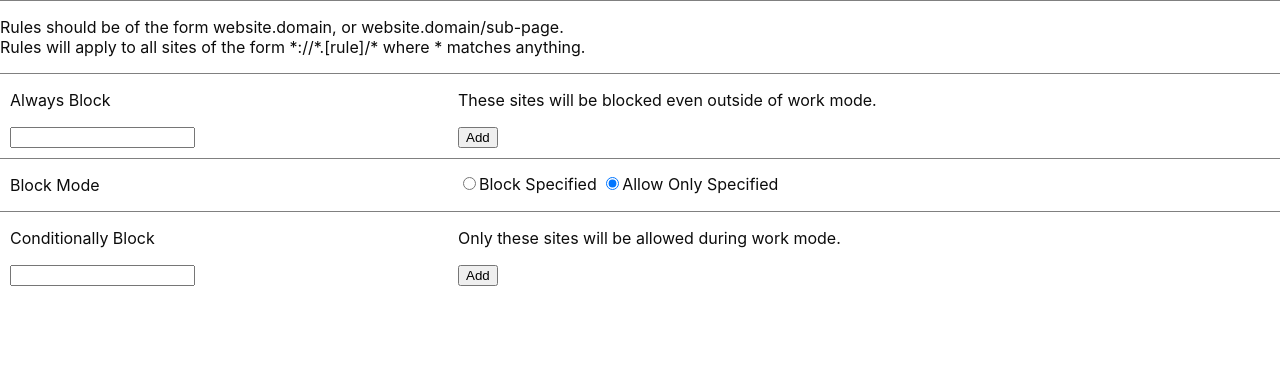
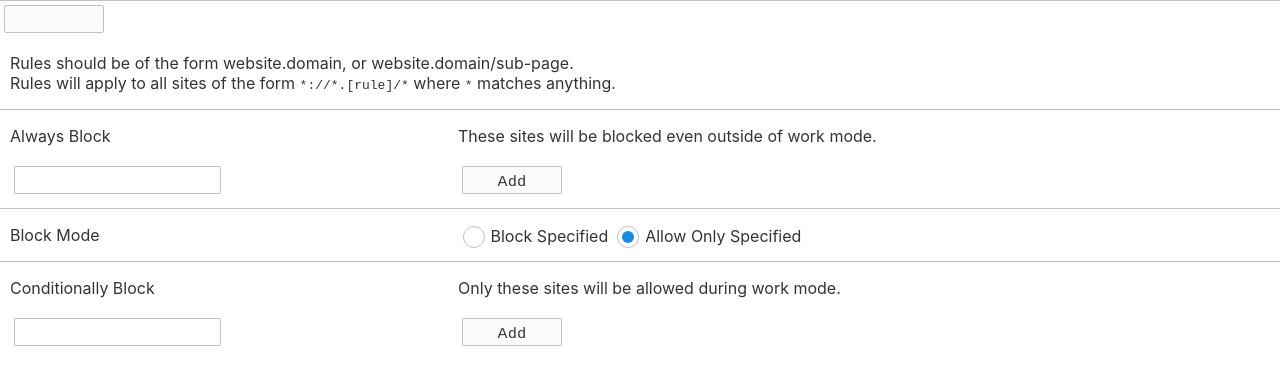
Before and after one commit to WFrankish/procrastination-guard, a browser extension: page options.html in a window 1280 px wide. Drawn offline with Linux system fonts and the light colour scheme.

Commit message:
finalise css

```diff
--- a/options.css
+++ b/options.css
@@ -28,14 +28,16 @@
   padding-bottom: 10px;
 }
 html {
-  color: #0c0c0c;
+  color: #333;
   font-family: Fira Sans,-apple-system,BlinkMacSystemFont,Segoe UI,Roboto,Oxygen,Ubuntu,Cantarell,Droid Sans,Helvetica Neue,sans-serif
 }
 body{
   padding: 0;
   margin: 0;
 }
-
+m{
+  font-family: monospace;
+}
 /* Mobile Screens */
 [class*="col-"] {
   width: 100%;
@@ -44,7 +46,72 @@ body{
   .col-l {width: 35%;}
   .col-r {width: 65%;}
   .col-f {
+    padding-left: 10px;
     width: 100%;
-    border-bottom: 1px solid grey;
+    border-bottom: 1px solid #c1c1c1;
   }
 }
+input[type=button]{
+  letter-spacing: 0.8px;
+  color: #333;
+  background-color: #fbfbfb;
+  border-radius: 2px;
+  border: 1px solid #c1c1c1;
+  padding: 3px;
+  min-width: 100px;
+  height: 28px;
+  font-size: 15px;
+  margin: 4px;
+}
+input[type=button]:hover{
+  background-color: #ebebeb;
+}
+input[type=button]:active{
+  background-color: #dadada;
+}
+input[type=text]{
+  color: #333;
+  background-color: #ffffff;
+  border-radius: 1px;
+  border: 1px solid #c1c1c1;
+  padding: 3px;
+  min-width: 100px;
+  height: 28px;
+  font-size: 15px;
+  margin: 4px;
+}
+input[type=text]:focus{
+  border: 1px solid #006b9d;
+}
+input[type=radio]{
+  width : 40px;
+  margin : 0;
+  padding : 0;
+  opacity  : 0;
+}
+input[type=radio] + label{
+  display      : inline-block;
+  margin-left  : -40px;
+  line-height  : 1.5em;
+}
+input[type=radio] + label > span{
+  display : inline-block;
+  width : 22px;
+  height : 22px;
+  margin-right: 6px;
+  border : 1px solid #c1c1c1;
+  border-radius : 20px;
+  background : #ffffff;
+  vertical-align : bottom;
+}
+input[type=radio]:hover + label > span{
+  border-color: #178ce5;
+}
+input[type=radio]:checked + label > span > span{
+  display : block;
+  width : 12px;
+  height : 12px;
+  border-radius : 20px;
+  margin: 4px;
+  background : #178ce5;
+}
--- a/options.html
+++ b/options.html
@@ -12,10 +12,11 @@
   <form>
     <div class="row">
       <div class="col-f"></div>
+      <input type = "button" id="go"></input>
       <div class="col-f">
         <p>
           Rules should be of the form website.domain, or website.domain/sub-page.</br>
-          Rules will apply to all sites of the form *://*.[rule]/* where * matches anything.
+          Rules will apply to all sites of the form <m>*://*.[rule]/*</m> where <m>*</m> matches anything.
         </p>
       </div>
       <div class="col-l pad">
@@ -36,8 +37,10 @@
         <p>Block Mode</p>
       </div>
       <div class="col-r padradio">
-        <input id="blockMode" name="mode" type="radio" checked>Block Specified</input>
-        <input id="allowMode" name="mode" type="radio">Allow Only Specified</input>
+        <input id="blockMode" name="mode" type="radio" checked></input>
+        <label for="blockMode"><span><span></span></span>Block Specified</label>
+        <input id="allowMode" name="mode" type="radio"></input>
+        <label for="allowMode"><span><span></span></span>Allow Only Specified</label>
       </div>
       <div class="col-f"></div>
       <div class="col-l pad">
--- a/options.js
+++ b/options.js
@@ -12,6 +12,7 @@ var blockTemp;
 var allowTemp;
 
 // DOM objects
+var goButton;
 var blockModeSwitch;
 var allowModeSwitch;
 var alwaysDiv;
@@ -39,6 +40,7 @@ function saveOptions(){
 
 // load variables from storage
 function restoreOptions(){
+  goButton = document.getElementById("go");
   blockModeSwitch = document.getElementById("blockMode");
   allowModeSwitch = document.getElementById("allowMode");
   alwaysDiv = document.getElementById("always");
@@ -68,6 +70,7 @@ function restoreOptions(){
     if(res != null && Array.isArray(res.allow)){
       allow = res.allow;
     } else {
+      console.log(res);
       allow = [];
     }
   });
@@ -81,6 +84,13 @@ function restoreOptions(){
     allowTemp = page.allowTemp;
     populateAlways();
     populateConditional(inBlockOnlyMode);
+    if(!page.running){
+      goButton.value = "Start Work Mode";
+      goButton.onclick = startStop;
+    } else {
+      goButton.value = "Stop Work Mode";
+      goButton.onclick = startStop;
+    }
   });
 }
 
@@ -100,6 +110,19 @@ function switchMode(toBlockMode){
     modeDetailDiv.innerHTML =
       "<p>Only these sites will be allowed during work mode.</p>";
   }
+}
+
+// start or stop running
+function startStop(){
+  chrome.runtime.getBackgroundPage((page) => {
+    if(!page.running){
+      page.startBlocking();
+      goButton.value = "Stop Work Mode";
+    } else {
+      page.stopBlocking();
+      goButton.value = "Start Work Mode";
+    }
+  });
 }
 
 // switch to a block list and save
```
Also changed, not shown: background.js (+50 -5 lines), button/icon_d-16.png (added), button/icon_d-256.png (added), button/icon_d-32.png (added), button/icon_d-64.png (added), manifest.json, notice.html (deleted), refusal.html (deleted).
